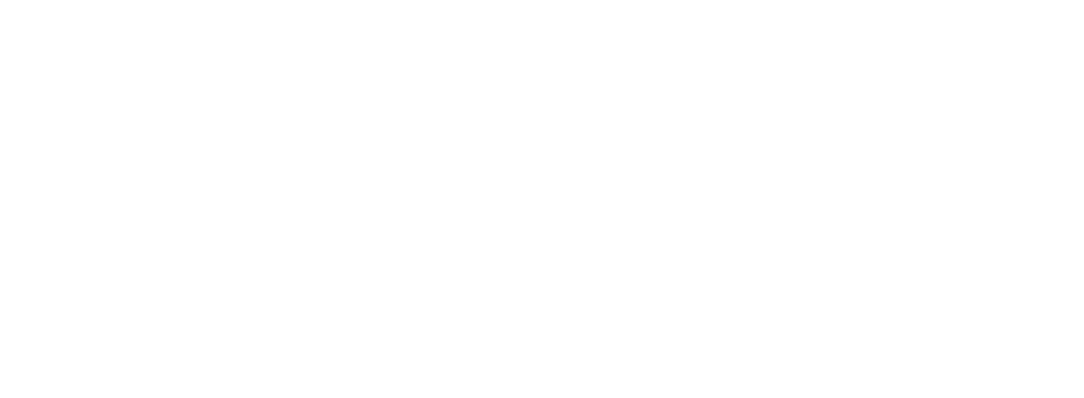
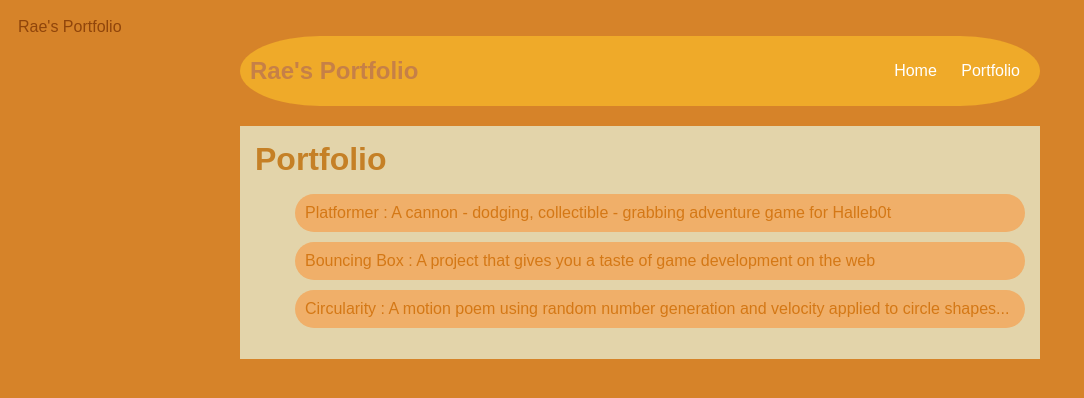
Before and after one commit to Manta-Rae/Manta-Rae.github.io, a plain HTML site: page portfolio.html in a window 1280 px wide. Shown: the whole page, without its empty margins (0-1084 px from the left). Drawn offline with Linux system fonts and the light colour scheme.

Commit message:
add portfolio. html file

```diff
--- a/portfolio.html
+++ b/portfolio.html
@@ -0,0 +1,37 @@
+<!DOCTYPE HTML>
+<html>
+    <head>
+      <div id="border-radius"
+      <title>
+        Rae's Portfolio
+      <link rel="stylesheet" href="style.css">
+    <body>
+      <div id="all-contents">
+        <nav >
+            <h1>
+                Rae's Portfolio </h1>
+                 <ul id="nav-ul">
+                    <li class="nav-li">
+                        <a href="index.html"> Home </a>
+                    </li>
+                    <li class="nav-li">
+                        <a href="portfolio.html"> Portfolio </a>
+                    </li>
+                 </ul>
+            </h1>
+        </nav>
+        <main>
+          <div class="content">
+            <h1>
+              Portfolio
+            </h1>
+            <ul id="portfolio">
+              <li><a href="projects/platformer/">Platformer : A cannon - dodging, collectible - grabbing adventure game for Halleb0t</a></li>
+              <li><a href="projects/bouncing-box/">Bouncing Box : A project that gives you a taste of game development on the web </a></li>
+              <li><a href="projects/circularity/">Circularity : A motion poem using random number generation and velocity applied to circle shapes...</a></li>
+            </ul>
+            </div>
+        </main>
+      </div>
+    </body>
+</html>
--- a/style.css
+++ b/style.css
@@ -41,6 +41,7 @@ a {
 main {
     background: rgb(227, 212, 170);
     display: flex;
+
 }
 .sidebar {
     margin-right: 25px;
@@ -54,7 +55,6 @@ main {
     padding: 15px;
 }
 
-/* portfolio styles */
 #interests {
     border: 4px rgb(188, 118, 39) ridge;
     padding: 8px;
@@ -62,3 +62,28 @@ main {
 h2, h3 {
     margin: 0px;
 }
+         /* portfolio styles */
+         .content h1 {
+            color: rgb(197, 128, 38);
+        }
+
+        #portfolio {
+            list-style-type: none;
+            padding-left: ;
+        }
+
+        #portfolio li {
+            background: #f0af69;
+            padding: 10px;
+            border-radius: 30px;
+            margin-bottom: 10px;
+        }
+
+        #portfolio li:hover {
+            background: #f9e7cb;
+        }
+
+        #portfolio a {
+            text-decoration: none;
+            color: #d47816;
+        }
```
